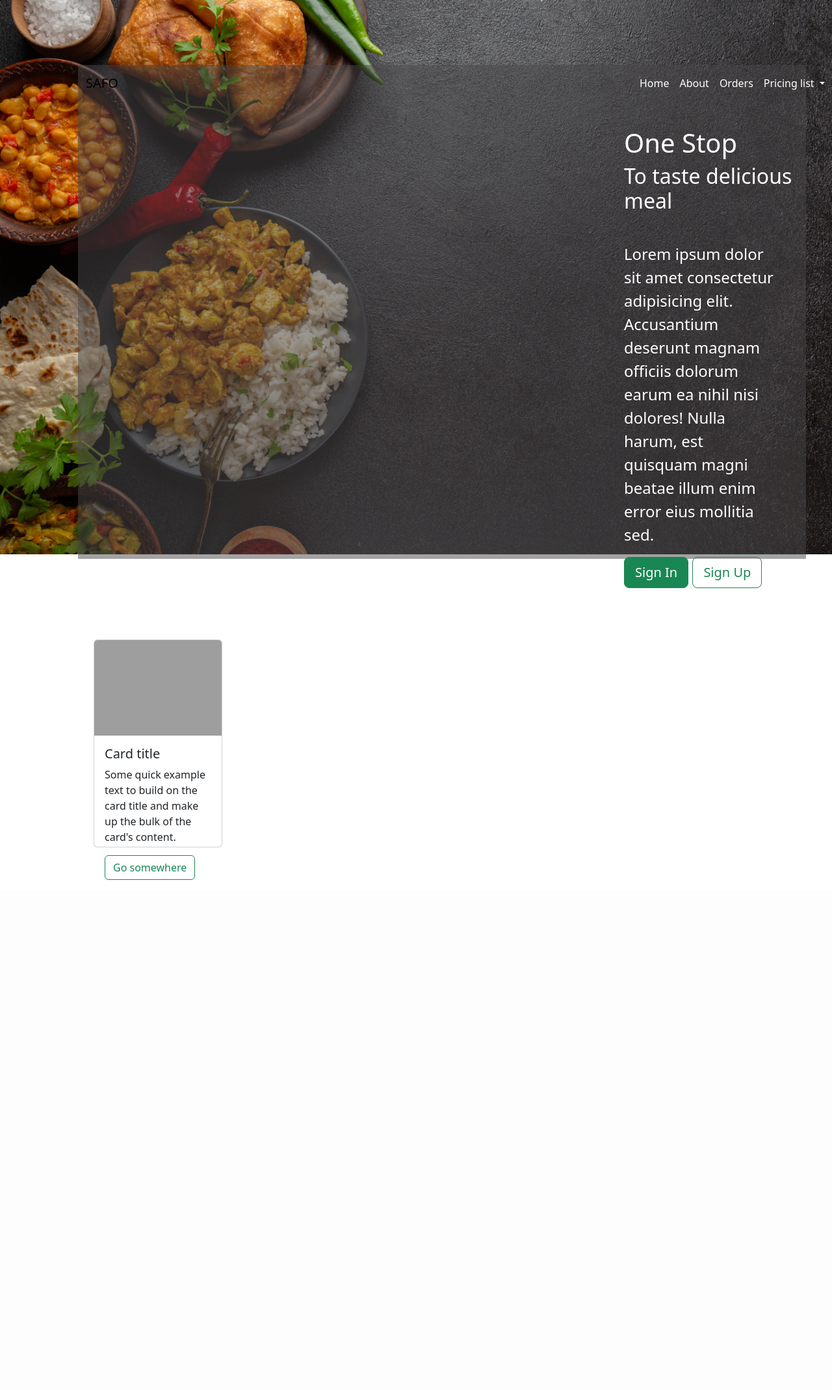
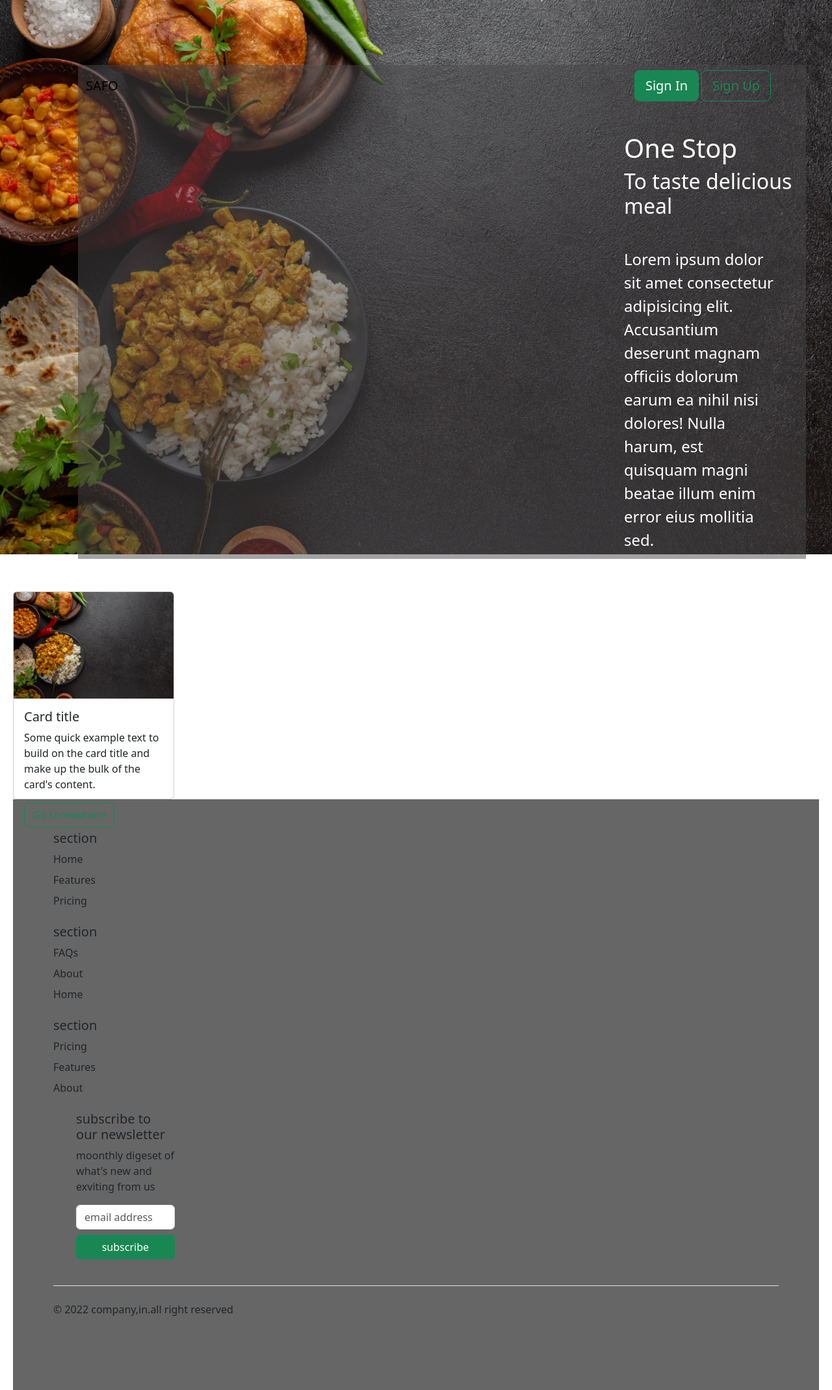
Before and after one commit to krishtimil/safo, a Django app: template safo/templates/core/base.html in a window 1280 px wide. Shown: the whole page at 65% size. Before the commit the page ends 1354 px from the top, so only its background shows below. Run offline with Django 4.2, Linux system fonts and the light colour scheme; the template is opened without the code that fills it, so the values that code supplies are empty; some libraries are stand-ins or nearby versions; grey boxes are pictures that could not be loaded.

Commit message:
fixes:new page +footer

```diff
--- a/safo/core/static/css/index.css
+++ b/safo/core/static/css/index.css
@@ -34,14 +34,35 @@
     margin-left: 71%;
     color: white;
 }
-.card{
-    width: 20%;
-    height: 40%;
+.secondpg{
+    margin-top: auto;
 }
-.secondpg{
-    background-color: white;
-    width: 100%;
+.foot{
+    background-color: #666;
 }
-.crd{
-    margin: 10%;
+.bod{
+    margin: 1%;
 }
+.bg{
+    display: inline-block;
+    margin-top: 40px;
+    width:100%;
+    height: auto;
+    display:flex;
+    align-content: flex-start;
+
+}
+.tot{
+    display: inline-block;
+}
+
+
+.column {
+    float: left;
+    width: 50%;
+  }
+
+  .row {
+    display: table;
+    clear: both;
+  }
--- a/safo/core/urls.py
+++ b/safo/core/urls.py
@@ -4,6 +4,7 @@ from django.contrib.staticfiles.urls import staticfiles_urlpatterns
 
 urlpatterns = [
     path('', views.homepage, name="home"),
+
     path('contact-us/', views.contactpage, name="contact"),
 ]
 urlpatterns += staticfiles_urlpatterns()
--- a/safo/templates/core/about.html
+++ b/safo/templates/core/about.html
@@ -1,6 +1,8 @@
+{%load static %}
+<section>
   <div class="crd">
     <div class="card" style="width: 20%; height: 40%;" >
-      <img src="bg.jpg" class="card-img-top" alt="...">
+        <img src="{% static "img/bg.jpg" %}" class="card-img-top" alt="...">
         <div class="card-body">
           <h5 class="card-title">Card title</h5>
           <p class="card-text">Some quick example text to build on the card title and make up the bulk of the card's content.</p>
@@ -8,3 +10,4 @@
         </div>
       </div>
   </div>
+</section>
--- a/safo/templates/core/base.html
+++ b/safo/templates/core/base.html
@@ -28,6 +28,8 @@
     </div>
     <div class="secondpg">
         {% include "core/about.html" %}</div>
-
+    <section>
+        {% include "core/footer.html" %}
+    </section>
 </body>
 </html>
--- /dev/null
+++ b/safo/templates/core/footer.html
@@ -0,0 +1,52 @@
+<div class="foot">
+    <div class="container ">
+        <footer class="py-5">
+            <div class="row">
+                <div class="col-6 col-md-2 mb-3">
+                    <h5>section</h5>
+                    <ul class="nav flex-column">
+                        <li class="nav-item mb-2">Home</li>
+                        <li class="nav-item mb-2">Features</li>
+                        <li class="nav-item mb-2">Pricing</li>
+                    </ul>
+                </div>
+                <div class="col-6 col-md-2 mb-3">
+                    <h5>section</h5>
+                    <ul class="nav flex-column">
+                        <li class="nav-item mb-2">FAQs</li>
+                        <li class="nav-item mb-2">About</li>
+                        <li class="nav-item mb-2">Home</li>
+                    </ul>
+                </div>
+                <div class="col-6 col-md-2 mb-3">
+                    <h5>section</h5>
+                    <ul class="nav flex-column">
+                        <li class="nav-item mb-2">Pricing</li>
+                        <li class="nav-item mb-2">Features</li>
+                        <li class="nav-item mb-2">About</li>
+                    </ul>
+                </div>
+                <div class="col-md-5 offset-md-1 mb-3">
+                    <form>
+                        <h5>subscribe to our newsletter</h5>
+                        <p>moonthly digeset of what's new and exviting from us</p>
+                        <div class="d-flex flex-column flex-sm -row w-100 gap-2">
+                            <label for="newsletter1" class="visually-hidden">email address</label>
+                            <input id="newsletter1" type="text" class="form-control" placeholder="email address">
+                            <button class="btn btn-success" type="button">subscribe</button>
+                        </div>
+                    </form>
+                </div>
+            </div>
+            <div class="d-flex flex-column flex-sm-row justify-content-between py-4 my-4 border-top">
+                <p> &#169; 2022 company,in.all right reserved</p>
+                <ul class="list-unstyled d-flex">
+                    <li class="ms-3"></li>
+                    <li class="ms-3"></li>
+                    <li class="ms-3"></li>
+
+                </ul>
+            </div>
+        </footer>
+    </div>
+</div>
--- a/safo/templates/core/navbar.html
+++ b/safo/templates/core/navbar.html
@@ -1,34 +1,17 @@
 <nav class="navbar navbar-expand-lg navbar-light" id="nab">
     <div class="container-fluid">
         <a class="navbar-brand" href="#">SAFO</a>
-      <button class="navbar-toggler" type="button" data-bs-toggle="collapse" data-bs-target="#navbarSupportedContent" aria-controls="navbarSupportedContent" aria-expanded="false" aria-label="Toggle navigation">
+        <button class="navbar-toggler" type="button" data-bs-toggle="collapse" data-bs-target="#navbarSupportedContent"
+            aria-controls="navbarSupportedContent" aria-expanded="false" aria-label="Toggle navigation">
             <span class="navbar-toggler-icon"></span>
         </button>
-      <div class="collapse navbar-collapse" id="navbarSupportedContent">
+        <div class="collapse navbar-collapse justify-content-end" id="navbarSupportedContent">
             <ul class="navbar-nav me-auto mb-2 mb-lg-0">
-          <li class="nav-item">
-          <a class="nav-link active" aria-current="page" href="#" style="color: white; font-weight: 40px;">Home</a>
-          </li>
-          <li class="nav-item">
-          <a class="nav-link" href="#" style="color: white; font-weight: 40px;">About</a>
-          </li>
 
-          <li class="nav-item">
-              <a class="nav-link" href="#" style="color: white; font-weight: 40px;">Orders</a>
-              </li>
-              <li class="nav-item dropdown">
-                  <a class="nav-link dropdown-toggle" href="#" id="navbarDropdown" role="button" data-bs-toggle="dropdown" aria-expanded="false" style="color: white; font-weight: 40px;">
-                      Pricing list
-                  </a>
-                  <ul class="dropdown-menu" aria-labelledby="navbarDropdown">
-                      <li><a class="dropdown-item" href="#">Full meal</a></li>
-                      <li><a class="dropdown-item" href="#">Snacks</a></li>
-                      <li><hr class="dropdown-divider"></li>
-                      <li><a class="dropdown-item" href="#">something</a></li>
+                <div class="col-xs-3">
+                    <button type="button" class="btn btn-success btn-lg btn-block">Sign In</button>
+                    <button type="button" class="btn btn-outline-success btn-lg">Sign Up</button>
+                </div>
             </ul>
-                  </li>
-
-          </ul>
-
         </div>
 </nav>
--- a/safo/templates/core/para.html
+++ b/safo/templates/core/para.html
@@ -5,10 +5,7 @@
         <p class="para">
             Lorem ipsum dolor sit amet consectetur adipisicing elit. Accusantium deserunt magnam officiis dolorum earum ea nihil nisi dolores! Nulla harum, est quisquam magni beatae illum enim error eius mollitia sed.
         </p>
-        <div>
-            <button type="button" class="btn btn-success btn-lg">Sign In</button>
-            <button type="button" class="btn btn-outline-success btn-lg">Sign Up</button>
-        </div>
+
     </div>
 
 </section>
```
Also changed, not shown: safo/templates/detailpg.html (added, +27 -0 lines). Lines whose indentation alone changed are shown as unchanged.
